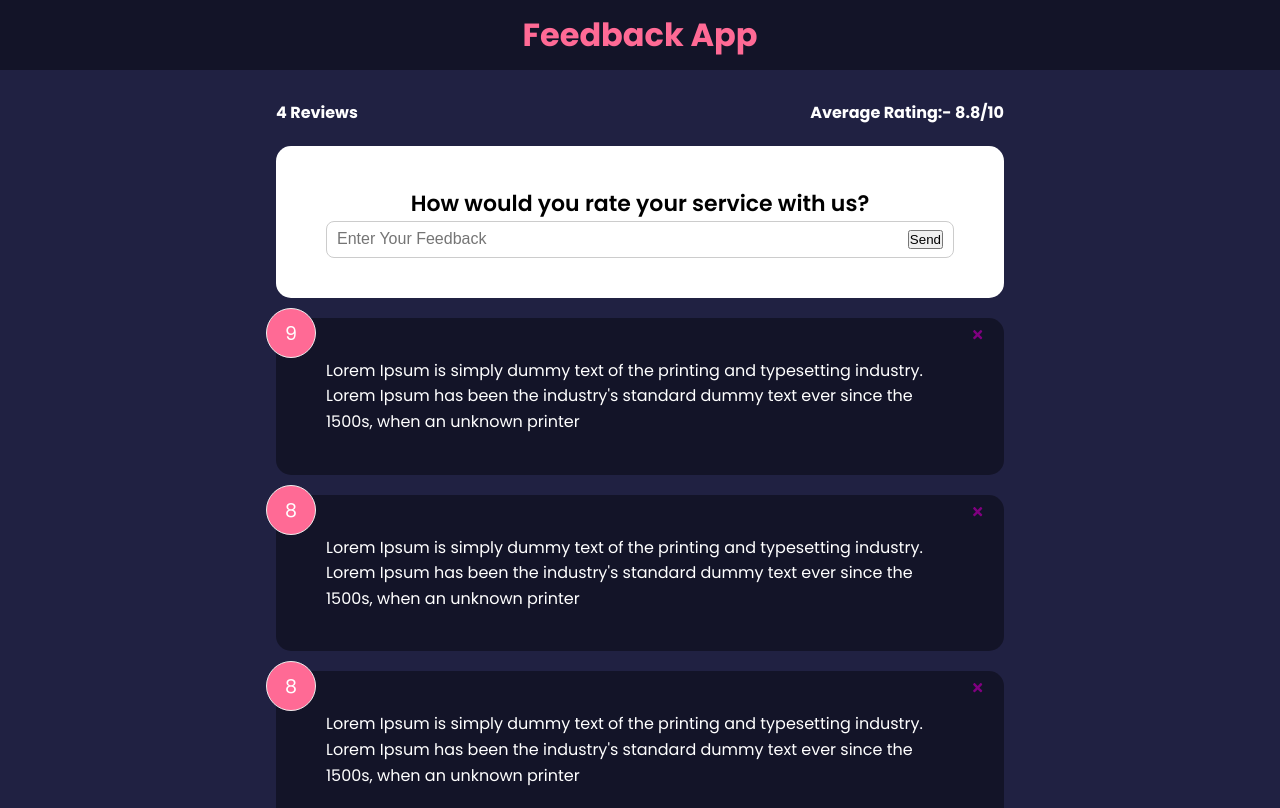
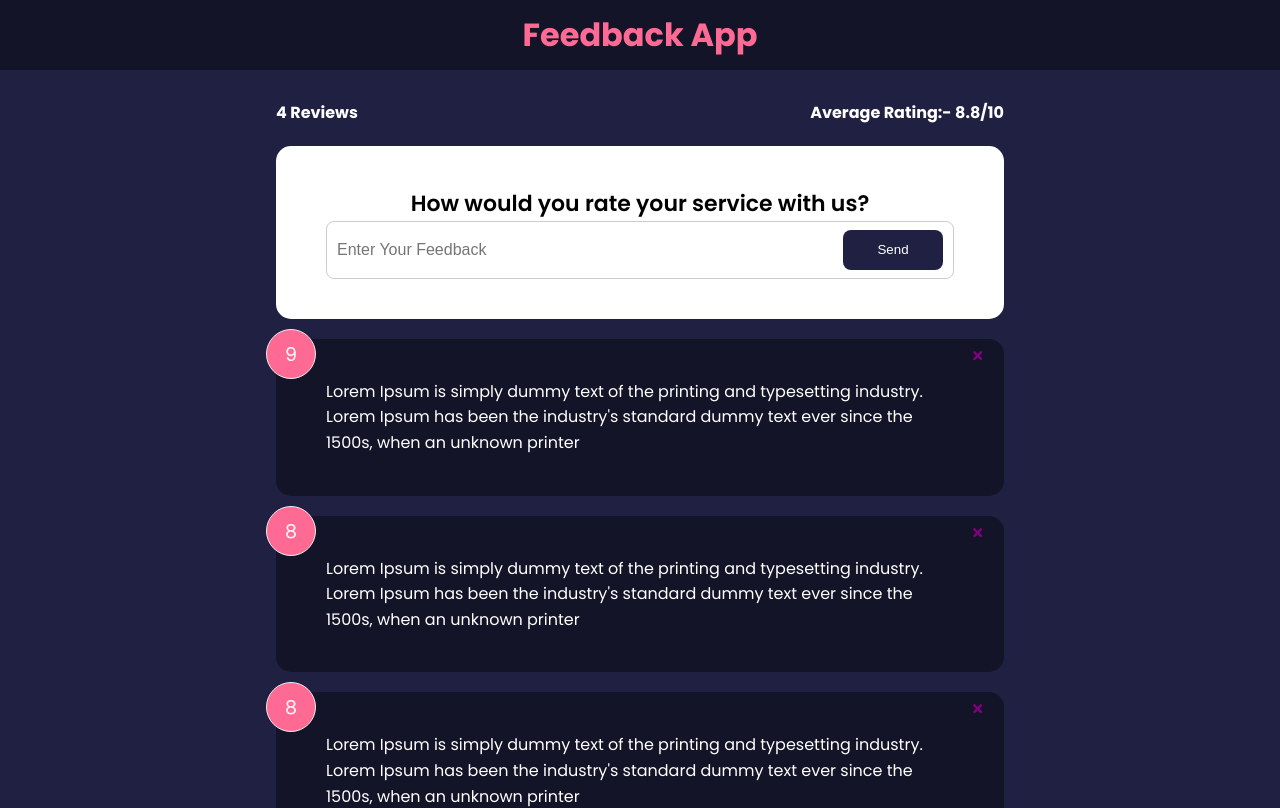
Before and after one commit to Shatakshi-Shukla-Github/Feedback-App, a React (Create React App) app: page / in a window 1280 px wide. Shown: the top 808 px of the page. Built offline with nearby package versions, Linux system fonts and the light colour scheme.

Commit message:
Added the Buttton Component

```diff
--- a/src/components/FeedbackForm.jsx
+++ b/src/components/FeedbackForm.jsx
@@ -1,5 +1,6 @@
 import { useState } from "react";
 import Card from "./shared/Card";
+import Button from "./shared/Button";
 function FeedbackForm() {
   const [text, setText] = useState("");
   const handleTextChange = (e) => {
@@ -16,7 +17,9 @@
             onChange={handleTextChange}
             value={text}
           />
-          <button type="submit">Send</button>
+          <Button type="submit" version="primary">
+            Send
+          </Button>
         </div>
       </form>
     </Card>
--- /dev/null
+++ b/src/components/shared/Button.jsx
@@ -0,0 +1,9 @@
+function Button({ children, version, type, isDisabled }) {
+  return (
+    <button type={type} disabled={isDisabled} className={`btn btn-${version}`}>
+      {children}
+    </button>
+  );
+}
+
+export default Button;
```
